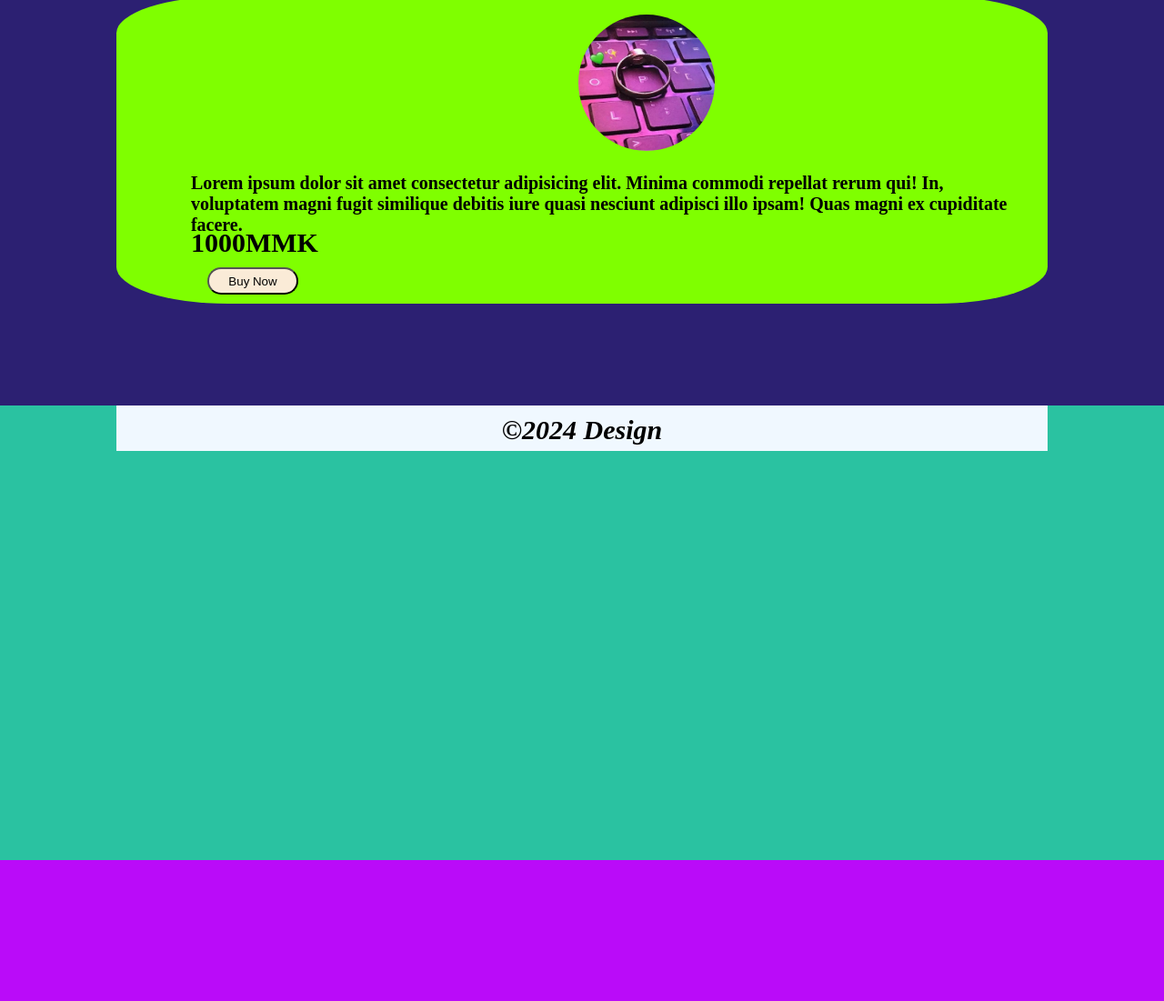
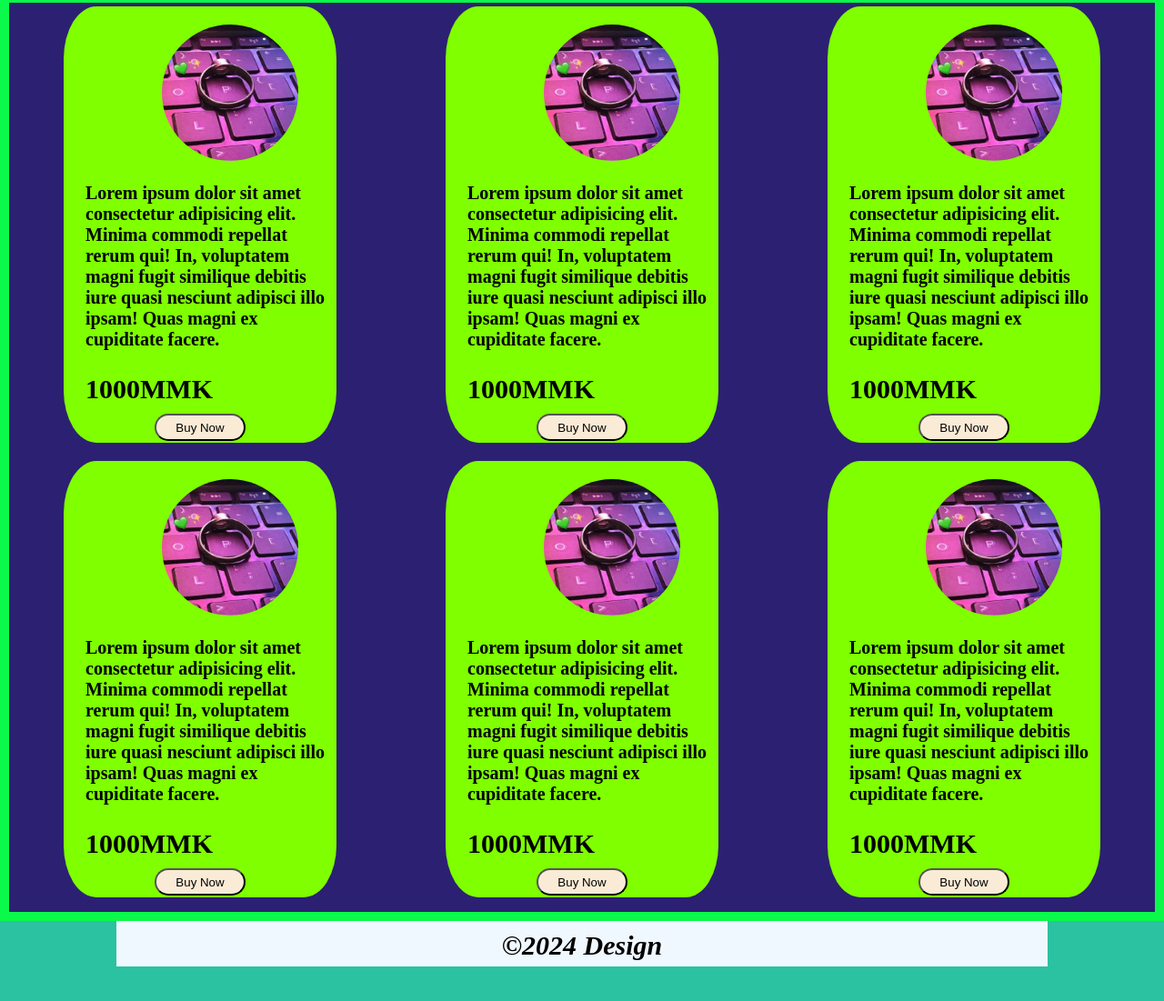
Before and after one commit to Phyomyatmin646/Testing1, a plain HTML site: page Index.html in a window 1280 px wide. Shown: the part 739-1840 px from the top of the page at 91% size. Before the commit the page ends 1685 px from the top, so only its background shows below. Drawn offline with Linux system fonts and the light colour scheme.

Commit message:
First commit

```diff
--- a/Index.html
+++ b/Index.html
@@ -7,7 +7,6 @@
     <title>Design</title>
     <link rel="stylesheet" href="style.css">
 </head>
-
 <body>
     <!-- Header Section start -->
     <header class="container">
@@ -38,6 +37,7 @@
     <!-- banner section end -->
     <hr>
     <!-- card start -->
+    <div class="a1">
         <div id="card">
             <div class="b3">
                 <img src="b1.jpg" alt=" No image">
@@ -46,6 +46,57 @@
                     cupiditate facere.</p>
                 <p class="price">1000<span>MMK</span></p>
                 <button id="btn">Buy Now</button>
+            </div>
+        </div>
+        <div id="card">
+            <div class="b3">
+                <img src="b1.jpg" alt=" No image">
+                <p id="c3">Lorem ipsum dolor sit amet consectetur adipisicing elit. Minima commodi repellat rerum qui! In,
+                    voluptatem magni fugit similique debitis iure quasi nesciunt adipisci illo ipsam! Quas magni ex
+                    cupiditate facere.</p>
+                <p class="price">1000<span>MMK</span></p>
+                <button id="btn">Buy Now</button>
+            </div>
+        </div>
+        <div id="card">
+            <div class="b3">
+                <img src="b1.jpg" alt=" No image">
+                <p id="c3">Lorem ipsum dolor sit amet consectetur adipisicing elit. Minima commodi repellat rerum qui! In,
+                    voluptatem magni fugit similique debitis iure quasi nesciunt adipisci illo ipsam! Quas magni ex
+                    cupiditate facere.</p>
+                <p class="price">1000<span>MMK</span></p>
+                <button id="btn">Buy Now</button>
+            </div>
+        </div>
+        <div id="card">
+            <div class="b3">
+                <img src="b1.jpg" alt=" No image">
+                <p id="c3">Lorem ipsum dolor sit amet consectetur adipisicing elit. Minima commodi repellat rerum qui! In,
+                    voluptatem magni fugit similique debitis iure quasi nesciunt adipisci illo ipsam! Quas magni ex
+                    cupiditate facere.</p>
+                <p class="price">1000<span>MMK</span></p>
+                <button id="btn">Buy Now</button>
+            </div>
+        </div>
+        <div id="card">
+            <div class="b3">
+                <img src="b1.jpg" alt=" No image">
+                <p id="c3">Lorem ipsum dolor sit amet consectetur adipisicing elit. Minima commodi repellat rerum qui! In,
+                    voluptatem magni fugit similique debitis iure quasi nesciunt adipisci illo ipsam! Quas magni ex
+                    cupiditate facere.</p>
+                <p class="price">1000<span>MMK</span></p>
+                <button id="btn">Buy Now</button>
+            </div>
+        </div>
+        <div id="card">
+            <div class="b3">
+                <img src="b1.jpg" alt=" No image">
+                <p id="c3">Lorem ipsum dolor sit amet consectetur adipisicing elit. Minima commodi repellat rerum qui! In,
+                    voluptatem magni fugit similique debitis iure quasi nesciunt adipisci illo ipsam! Quas magni ex
+                    cupiditate facere.</p>
+                <p class="price">1000<span>MMK</span></p>
+                <button id="btn">Buy Now</button>
+            </div>
         </div>
     </div>
     <!-- card end -->
--- a/style.css
+++ b/style.css
@@ -3,7 +3,7 @@
     margin: 0;
 }
 body{
-    background-color: rgb(186, 11, 249);
+    background-color: rgb(11, 249, 74);
 }
 /* Header Style Start */
 .container{
@@ -119,22 +119,22 @@ footer p{
     width: 150px;
     height: 150px;
     border-radius: 50%;
-    margin-left: 508px;
+    margin-left: 108px;
     margin-top: 20px;
 }
 .b3{
     background-color: chartreuse;
-    width: 80%;
-    height: 75%;
+    width: 300px;
+    height: 96%;
     border-radius: 12%;
     margin: auto;
-    margin-top: 3px;
+    margin-top: 4px;
 }
 #c3{
     font-size: 20px;
     font-weight: bold;
     width: 90%;
-    height:50px;
+    height:200px;
     margin-left: 8%;
     margin-top: 20px;
     margin-bottom: 10px;
@@ -155,9 +155,14 @@ footer p{
 }
 #card{
     background-color: rgb(44, 32, 114);
-    height: 450px;
+    height: 500px;
 
 }
 /* https://github.com/MgZayarNaing */
 
 /* card end */
+.a1{
+    display: grid;
+    grid-template-columns: auto auto auto;
+    padding: 10px;
+}
```
Also changed, not shown: note.txt (added). Lines whose indentation alone changed are shown as unchanged.
